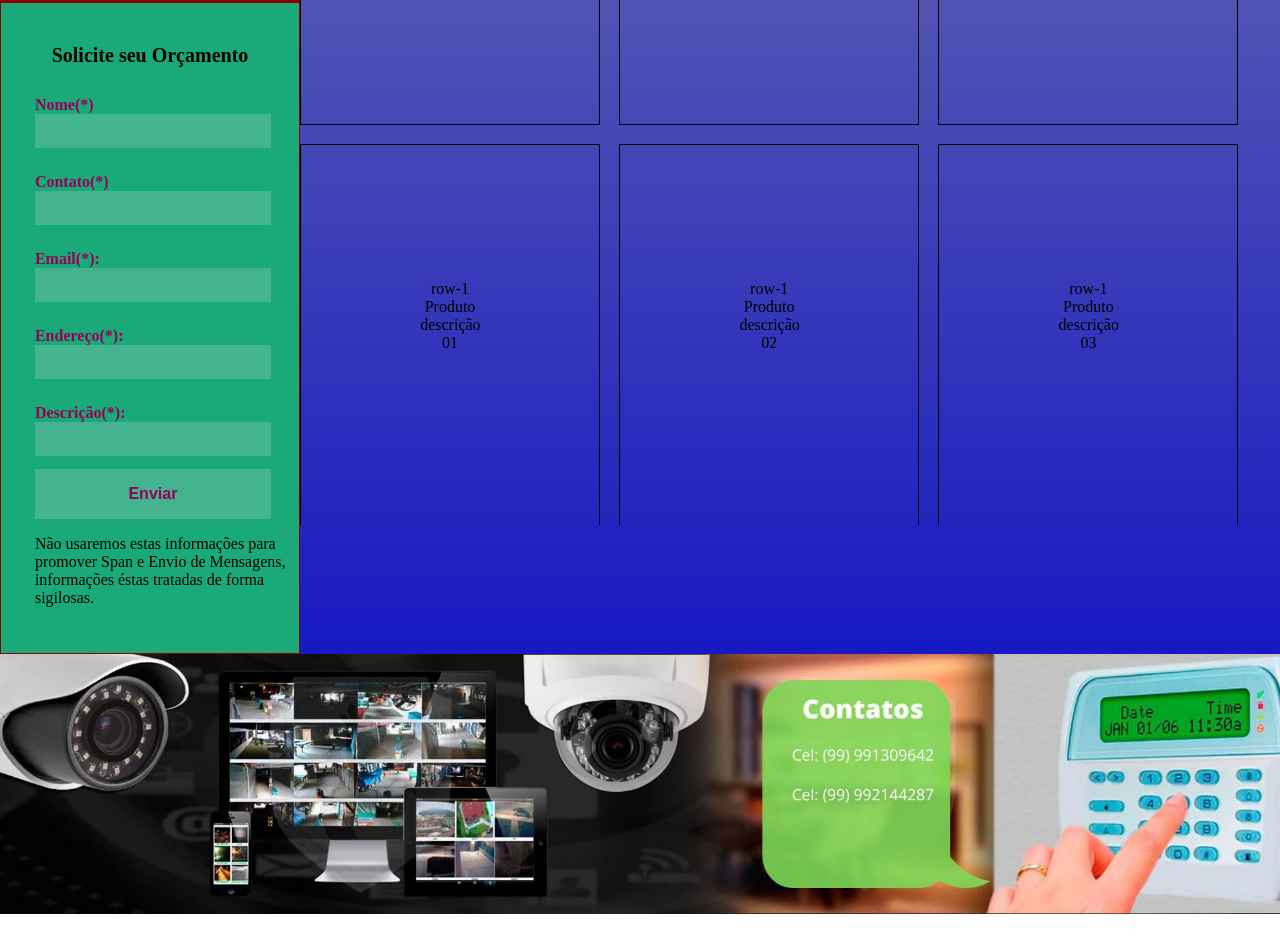
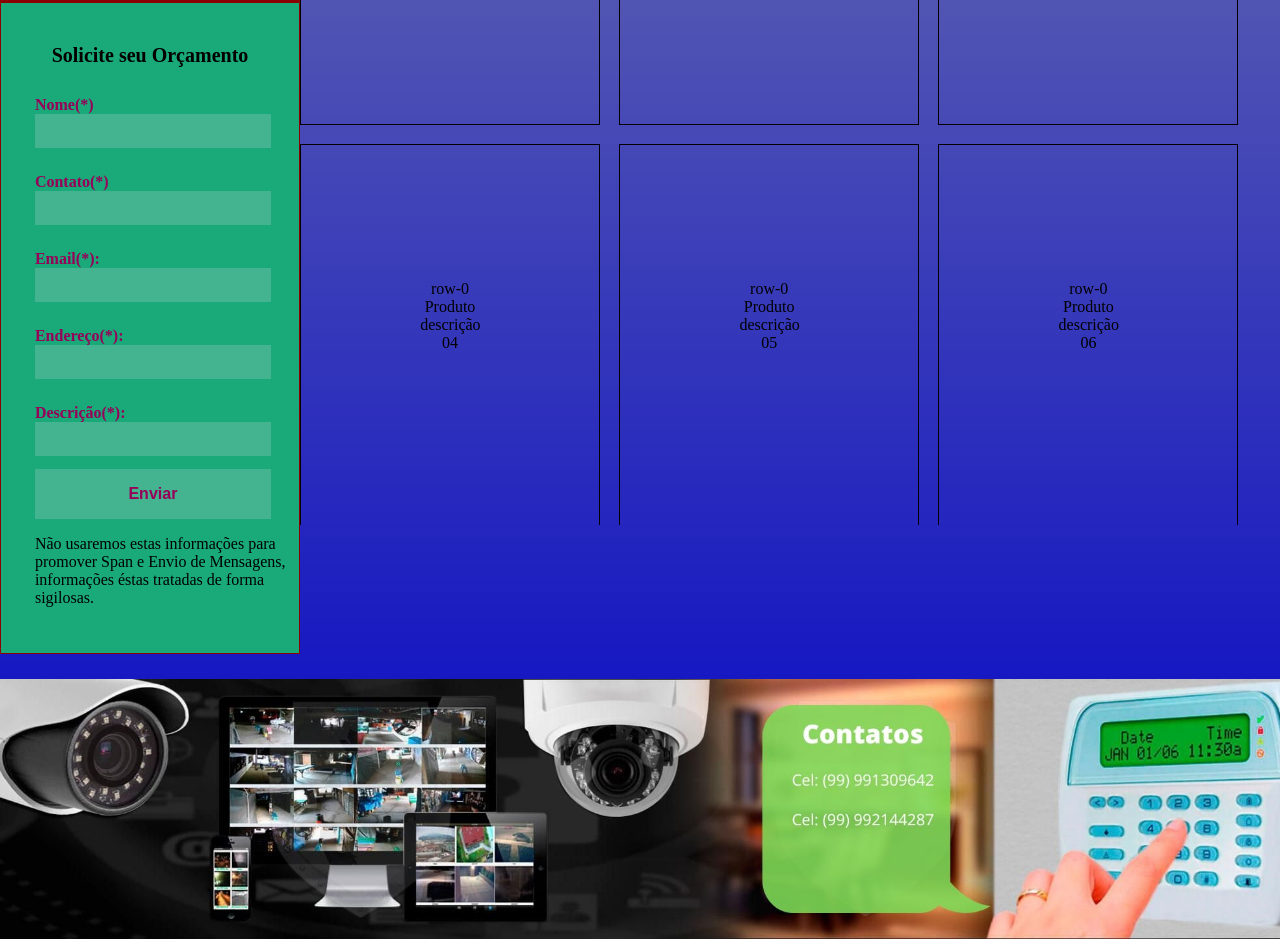
Before and after one commit to lss05/SiteOnLINE, a plain HTML site: page index.html in a window 1280 px wide. Shown: the part 787-1726 px from the top of the page. Before the commit the page ends 1701 px from the top, so only its background shows below. Drawn offline with Linux system fonts and the light colour scheme.

Commit message:
feito apenas uma div para os produtos do catalogo e min-width de 300px para o conteiner dos catalagos de produtos

```diff
--- a/index.html
+++ b/index.html
@@ -97,8 +97,23 @@
                 <div class="grid-produtos">
                     <p class="produtos">row-0 Produto descrição 03</p>
                 </div>
+                <div class="grid-produtos">
+                    <p class="produtos">row-0 Produto descrição 04</p>
+                </div>
+                <div class="grid-produtos">
+                    <p class="produtos">row-0 Produto descrição 05</p>
+                </div>
+                <div class="grid-produtos">
+                    <p class="produtos">row-0 Produto descrição 06</p>
+                </div>
+                <div class="grid-produtos">
+                    <p class="produtos">row-0 Produto descrição 07</p>
+                </div>
+                <div class="grid-produtos">
+                    <p class="produtos">row-0 Produto descrição 08</p>
+                </div>
             </div>
-
+            <!--
             <div class="row-1 row-estilo">
                 <div class="grid-produtos">
                     <p class="produtos">row-1 Produto descrição 01</p>
@@ -158,6 +173,7 @@
                     <p class="produtos">row-5 Produto descrição 03</p>
                 </div>
             </div>
+            -->
         </div>
     </header>
 
--- a/style.css
+++ b/style.css
@@ -38,6 +38,7 @@ div.left-painel {
     width: 300px;
     gap: 2%;
     position: relative;
+    padding-bottom: 2%;
     /*border: 1px solid darkred;*/
 }
 
@@ -73,14 +74,11 @@ div.opcoes {
     display: flex;
     flex-direction: column;
     overflow-y: scroll;
-    overflow-x: hidden;
     height: 900px;
     width: 960px;
     border: 0px solid black;
     position: relative;
-    min-width: 730px;
-
-    gap: 0% 2%;
+    min-width: 300px;
 
 
 }
@@ -156,12 +154,10 @@ input.btnEnviarOrcamento:hover {
 .row-estilo {
     display: flex;
     flex-direction: row;
-    gap: 2% 2%;
-    padding-top: 0%;
-    padding-bottom: 2%;
     cursor: pointer;
     flex-wrap: wrap;
     width: 100%;
+    gap: 2%;
 }
 
 p.produtos {
@@ -174,6 +170,7 @@ div.grid-produtos {
     height: 500px;
     border: 1px solid black;
     box-sizing: border-box;
+    margin-bottom: 2%;
 }
 
 div.panel-bottom {
```
